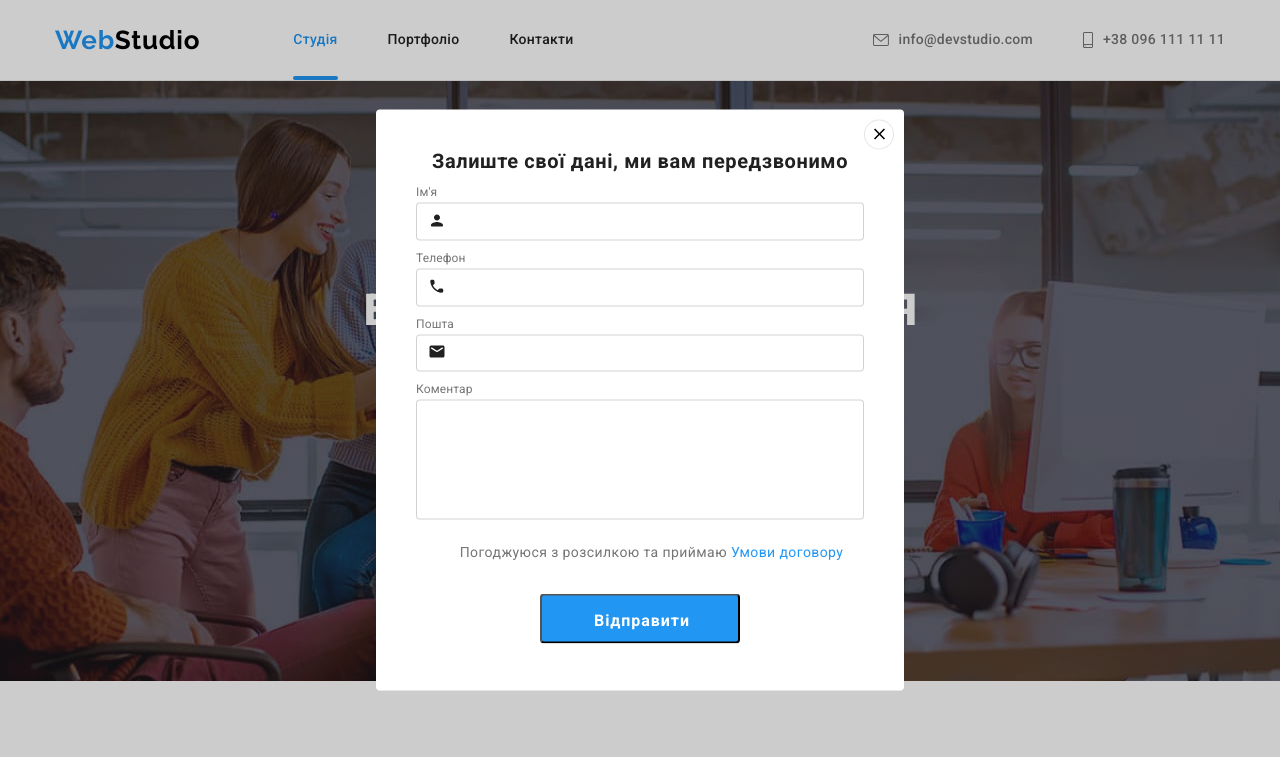
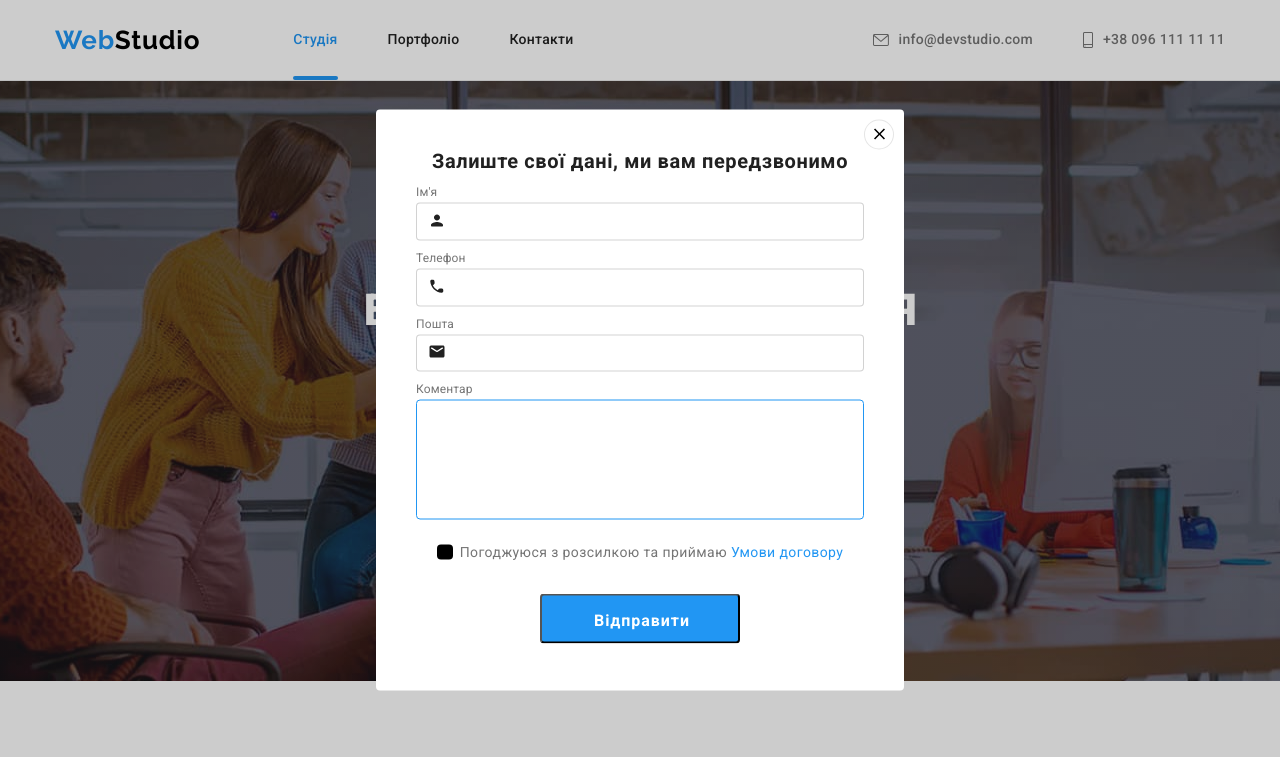
Before and after one commit to Antonina69/goit-markup-06, a plain HTML site: page index.html in a window 1280 px wide. Both pictures are taken after a click on the button "Замовити послугу". Shown: the top 757 px of the page. Drawn offline with nearby package versions, Linux system fonts and the light colour scheme.

Commit message:
Update styles.css

```diff
--- a/CSS/styles.css
+++ b/CSS/styles.css
@@ -346,7 +346,7 @@ border: 1px solid #0000001A;
 }
 .modal-input:hover,
 .modal-input:focus,
-.modal-input:focus-within {
+.modal-input:focus-within{
         border-color: var(--color-brand);
 }
 
@@ -370,11 +370,14 @@ border: 1px solid #0000001A;
                 text-align: left;
                 color: #75757580;
 }
-/* .modal-input-area:placeholder { */
+.modal-input-area::placeholder {
+color: #75757580;
+}
 
 .modal-input-area:hover,
 .modal-input-area:focus,
-.modal-input-area:focus-within
+.modal-input-area:focus-within,
+.modal-input-area:not(:placeholder-shown)
  {
         border-color: var(--color-brand);
 }
@@ -407,7 +410,7 @@ position: relative;
         /* left: 0;  */
         width: 16px;
         height: 15px;
-         /* background-color: #000;  */
+        background-color: #000;
         margin-right: 7px;
         outline: #212121;
         border-radius: 4px;
```
